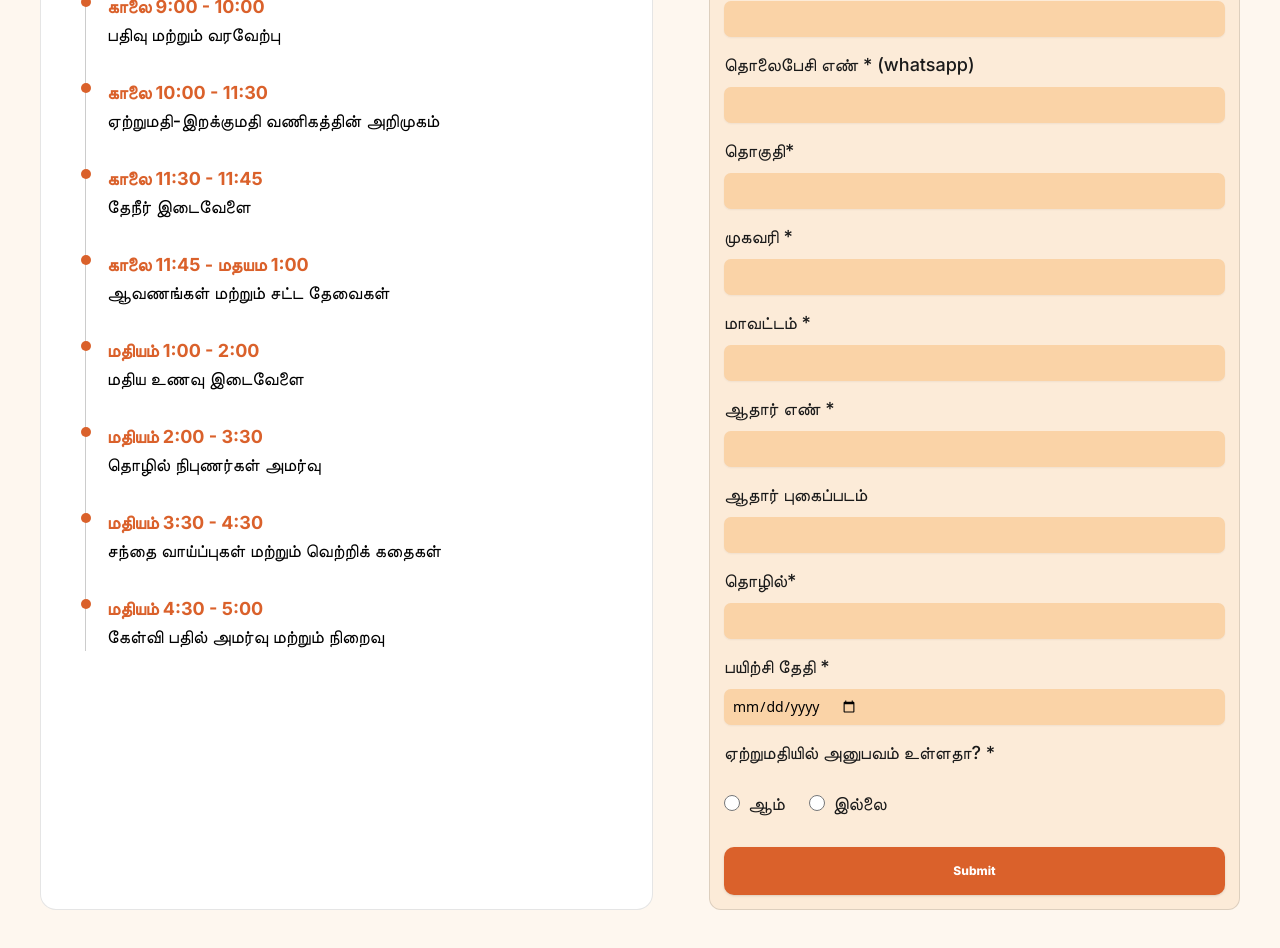
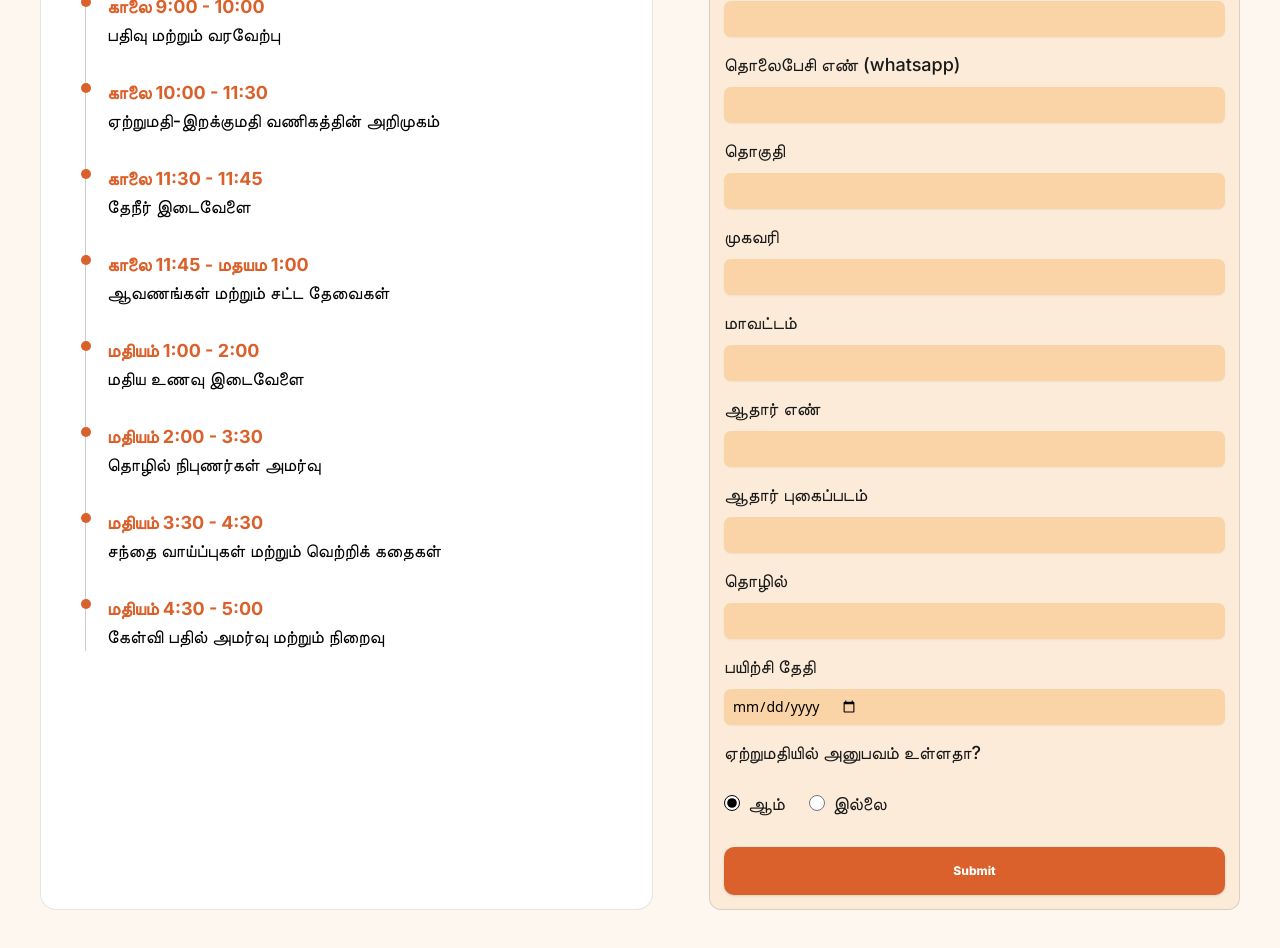
Before and after one commit to AshokMaya/Export_Import_Training_Site, a React (Vite) app: page / in a window 1280 px wide. Shown: the part 2260-3208 px from the top of the page. Built offline with nearby package versions, Linux system fonts and the light colour scheme.

Commit message:
feat: make form fields optional, default select yes, and handle blank hall ticket details

```diff
--- a/src/screens/DownloadHallTicket.tsx
+++ b/src/screens/DownloadHallTicket.tsx
@@ -10,15 +10,20 @@ export default function DownloadHallTicket(): JSX.Element {
   const ticketRef = useRef<HTMLDivElement>(null);
 
   // Retrieve details from localStorage (or fallback to mockup data)
-  const fullName = localStorage.getItem("reg_fullName");
-  const phone = localStorage.getItem("reg_phone");
-  const ward = localStorage.getItem("reg_ward");
-  const address = localStorage.getItem("reg_address");
-  const district = localStorage.getItem("reg_district");
-  const aadhar = localStorage.getItem("reg_aadhar");
-  const employee = localStorage.getItem("reg_employee");
-  const experience = localStorage.getItem("reg_experience");
-  const rawDate = localStorage.getItem("reg_trainingDate") || "2025-06-20";
+  const getDisplayValue = (val: string | null) => {
+    if (!val || val === "null" || val === "undefined") return "";
+    return val;
+  };
+
+  const fullName = getDisplayValue(localStorage.getItem("reg_fullName"));
+  const phone = getDisplayValue(localStorage.getItem("reg_phone"));
+  const ward = getDisplayValue(localStorage.getItem("reg_ward"));
+  const address = getDisplayValue(localStorage.getItem("reg_address"));
+  const district = getDisplayValue(localStorage.getItem("reg_district"));
+  const aadhar = getDisplayValue(localStorage.getItem("reg_aadhar"));
+  const employee = getDisplayValue(localStorage.getItem("reg_employee"));
+  const experience = getDisplayValue(localStorage.getItem("reg_experience"));
+  const rawDate = getDisplayValue(localStorage.getItem("reg_trainingDate"));
 
   // Format YYYY-MM-DD to Tamil format: "DD Month YYYY"
   const formatDateTamil = (dateStr: string) => {
--- a/src/screens/Frame/sections/IphoneMiniWrapperSection/IphoneMiniWrapperSection.tsx
+++ b/src/screens/Frame/sections/IphoneMiniWrapperSection/IphoneMiniWrapperSection.tsx
@@ -9,15 +9,15 @@ export const IphoneMiniWrapperSection = (): JSX.Element => {
     const navigate = useNavigate();
     // Form field data
     const formFields = [
-        { label: 'முழு பெயர் *', id: 'fullName' },
-        { label: 'தொலைபேசி எண் * (whatsapp)', id: 'phone' },
-        { label: 'தொகுதி*', id: 'ward' },
-        { label: 'முகவரி *', id: 'address' },
-        { label: 'மாவட்டம் *', id: 'district' },
-        { label: 'ஆதார் எண் *', id: 'aadharNumber' },
+        { label: 'முழு பெயர்', id: 'fullName' },
+        { label: 'தொலைபேசி எண் (whatsapp)', id: 'phone' },
+        { label: 'தொகுதி', id: 'ward' },
+        { label: 'முகவரி', id: 'address' },
+        { label: 'மாவட்டம்', id: 'district' },
+        { label: 'ஆதார் எண்', id: 'aadharNumber' },
         { label: 'ஆதார் புகைப்படம்', id: 'aadharImage' },
-        { label: 'தொழில்*', id: 'employee' },
-        { label: 'பயிற்சி தேதி *', id: 'trainingDate', isDate: true },
+        { label: 'தொழில்', id: 'employee' },
+        { label: 'பயிற்சி தேதி', id: 'trainingDate', isDate: true },
     ];
 
     // Form states
@@ -30,7 +30,7 @@ export const IphoneMiniWrapperSection = (): JSX.Element => {
         aadharNumber: '',
         aadharImage: '',
         employee: '',
-        exportExperience: '',
+        exportExperience: 'yes',
         trainingDate: '',
     });
     const [errors, setErrors] = React.useState<Record<string, string>>({});
@@ -88,28 +88,6 @@ export const IphoneMiniWrapperSection = (): JSX.Element => {
     ];
 
     const handleSubmit = () => {
-        const newErrors: Record<string, string> = {};
-
-        if (!formData.fullName.trim()) newErrors.fullName = 'தயவுசெய்து முழு பெயரை உள்ளிடவும்';
-        if (!formData.phone.trim()) newErrors.phone = 'தயவுசெய்து தொலைபேசி எண்ணை உள்ளிடவும்';
-        if (!formData.ward.trim()) newErrors.ward = 'தயவுசெய்து தொகுதியை உள்ளிடவும்';
-        if (!formData.address.trim()) newErrors.address = 'தயவுசெய்து முகவரியை உள்ளிடவும்';
-        if (!formData.district.trim()) newErrors.district = 'தயவுசெய்து மாவட்டத்தை உள்ளிடவும்';
-        if (!formData.aadharNumber.trim()) newErrors.aadharNumber = 'தயவுசெய்து ஆதார் எண்ணை உள்ளிடவும்';
-        if (!formData.employee.trim()) newErrors.employee = 'தயவுசெய்து தொழில் விவரத்தை உள்ளிடவும்';
-        if (!formData.exportExperience) newErrors.exportExperience = 'தயவுசெய்து அனுபவம் பற்றிய விவரத்தை தேர்ந்தெடுக்கவும்';
-        if (!formData.trainingDate) newErrors.trainingDate = 'தயவுசெய்து பயிற்சி தேதியை தேர்ந்தெடுக்கவும்';
-
-        if (Object.keys(newErrors).length > 0) {
-            setErrors(newErrors);
-            const firstErrorField = Object.keys(newErrors)[0];
-            const element = document.getElementById(firstErrorField);
-            if (element) {
-                element.scrollIntoView({ behavior: 'smooth', block: 'center' });
-            }
-            return;
-        }
-
         const exportExperienceText = formData.exportExperience === 'yes' ? 'ஆம்' : 'இல்லை';
 
         localStorage.setItem('reg_fullName', formData.fullName);
@@ -199,7 +177,7 @@ export const IphoneMiniWrapperSection = (): JSX.Element => {
                             </div>
                         ))}
                         <div className="font-medium text-base lg:text-lg leading-[35px] text-[#1a1a1a] [font-family:'Inter',Helvetica] tracking-[0]">
-                            ஏற்றுமதியில் அனுபவம் உள்ளதா? *
+                            ஏற்றுமதியில் அனுபவம் உள்ளதா?
                         </div>
                         <div className='flex items-center gap-6 mt-2'>
                             <label className='flex items-center gap-2 text-base lg:text-lg text-[#1a1a1a] font-medium'>
```
